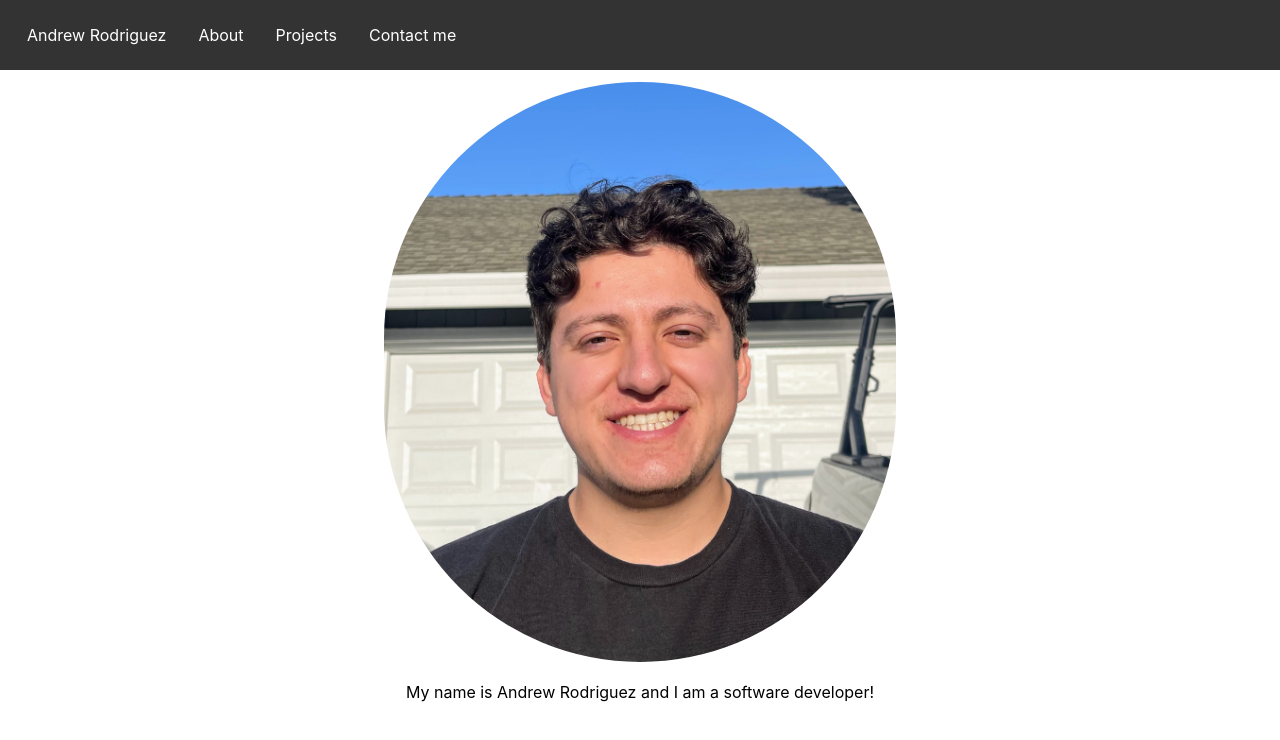
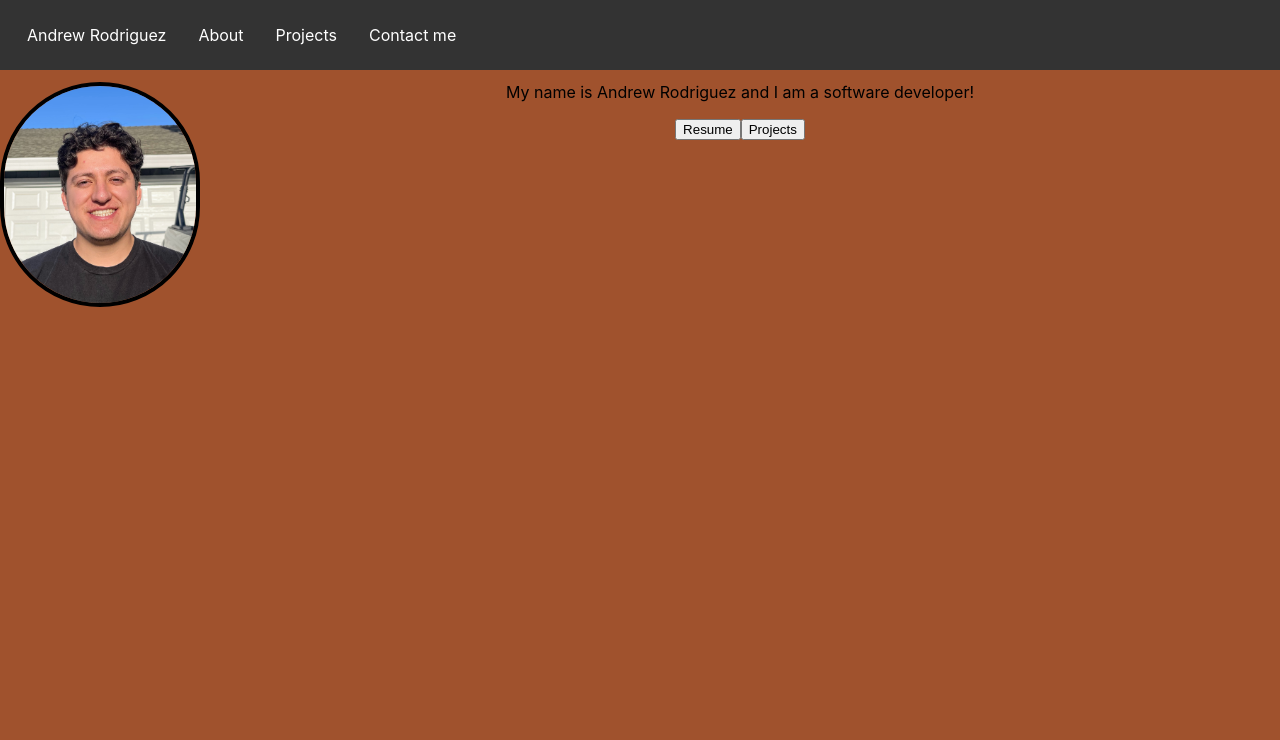
Before and after one commit to Andyrod209/Andyrod209.github.io, a React (Create React App) app: page / in a window 1280 px wide. Shown: the top 740 px of the page. Built offline with nearby package versions, Linux system fonts and the light colour scheme.

Commit message:
Chore: finished home page HTML

```diff
--- a/src/App.css
+++ b/src/App.css
@@ -1,3 +1,7 @@
 .App {
   text-align: center;
 }
+
+body{
+  background-color: sienna;
+}
--- a/src/App.js
+++ b/src/App.js
@@ -6,7 +6,9 @@ function App() {
   return (
     <div className="App">
       <Navbar />
-     <HomePage />
+      <div className='body'>
+        <HomePage />
+      </div>
     </div>
   );
 }
--- a/src/pages/HomePage/HomePage.css
+++ b/src/pages/HomePage/HomePage.css
@@ -1,3 +1,9 @@
 .image-of-andrew{
     border-radius: 300px;
 }
+
+.home img{
+    border: solid 4px rgb(0, 0, 0);
+    float: left;
+    width: 15%;
+}
--- a/src/pages/HomePage/HomePage.js
+++ b/src/pages/HomePage/HomePage.js
@@ -7,10 +7,12 @@ const HomePage = () => {
         <div className="home">
           <h1>Hello! I'm a <u>Full Stack Developer!</u></h1>
             <img className="image-of-andrew" src={process.env.PUBLIC_URL+"images/pic-of-andrew-rodriguez.jpg"}
-                alt ="Picture of Andrew Rodriguez"
-                style={{width: "40%"}}/>
+                alt ="Picture of Andrew Rodriguez"/>
 
             <p class="home-text">My name is Andrew Rodriguez and I am a software developer!</p>
+
+            <button href={process.env.PUBLIC_URL+"extraFiles/Rodriguez_Resume.pdf"}>Resume</button>
+            <button>Projects</button>
         </div> );
 }
 
```
Also changed, not shown: src/pages/About/About.css (added), src/pages/About/About.jsx (added), 1 other file (tests, documents, lock files or other folders).
